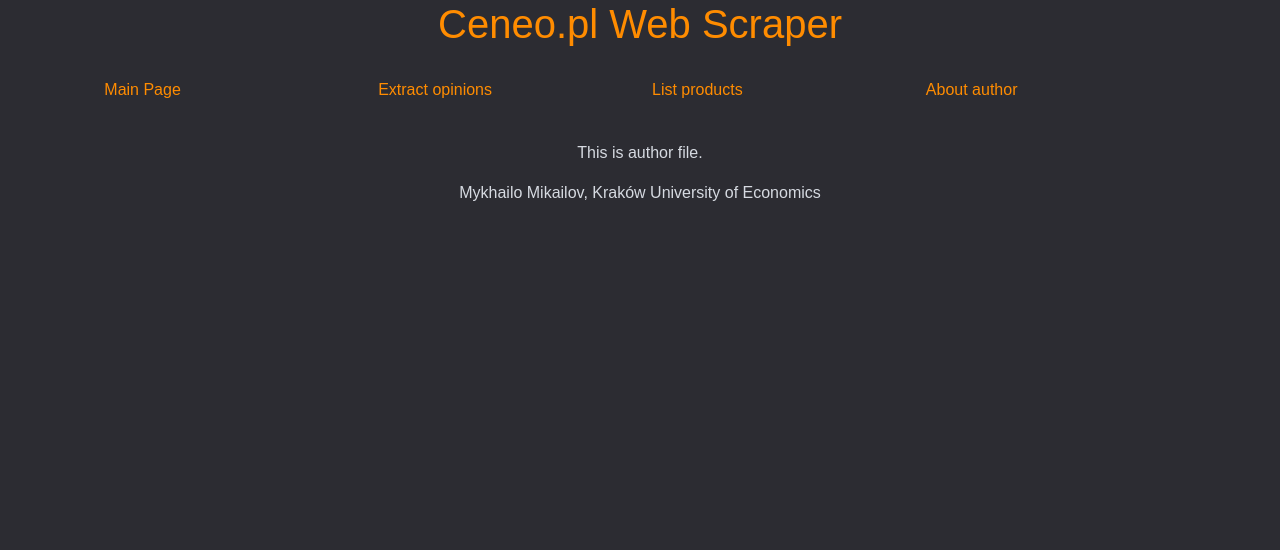
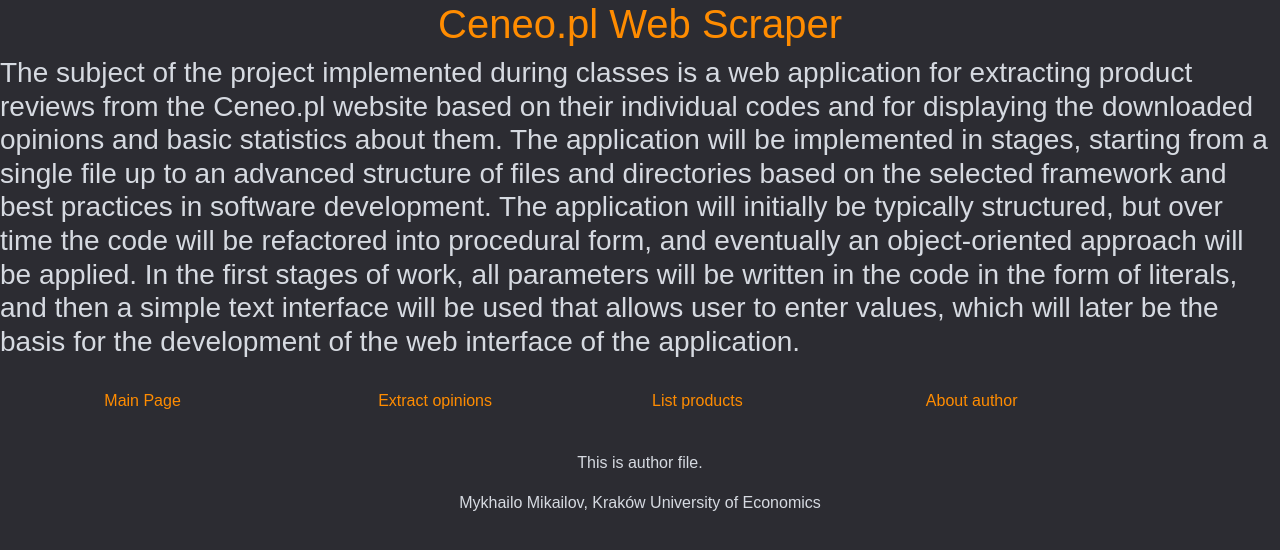
Before and after one commit to mmiki057/CeneoWebScraper, a Flask app: page /author in a window 1280 px wide. Shown: the top 550 px of the page. Run offline with Flask 3, Linux system fonts and the light colour scheme; some libraries are stand-ins or nearby versions.

Commit message:
12-06-2024 MA

```diff
--- a/app/templates/base.html
+++ b/app/templates/base.html
@@ -16,6 +16,17 @@
     <script src="https://cdn.jsdelivr.net/npm/bootstrap@5.3.3/dist/js/bootstrap.bundle.min.js" integrity="sha384-YvpcrYf0tY3lHB60NNkmXc5s9fDVZLESaAA55NDzOxhy9GkcIdslK1eN7N6jIeHz" crossorigin="anonymous"></script>
     <header>
         <h1>Ceneo.pl Web Scraper</h1>
+        <h3>The subject of the project implemented during classes is a web application for extracting
+            product reviews from the Ceneo.pl website based on their individual codes and for
+            displaying the downloaded opinions and basic statistics about them.
+            The application will be implemented in stages, starting from a single file up to an advanced
+            structure of files and directories based on the selected framework and best practices in
+            software development. The application will initially be typically structured, but over time
+            the code will be refactored into procedural form, and eventually an object-oriented
+            approach will be applied. In the first stages of work, all parameters will be written in the
+            code in the form of literals, and then a simple text interface will be used that allows user
+            to enter values, which will later be the basis for the development of the web interface of
+            the application.</h3>
     </header>
     <nav class="container">
         <ul class="row">
```
